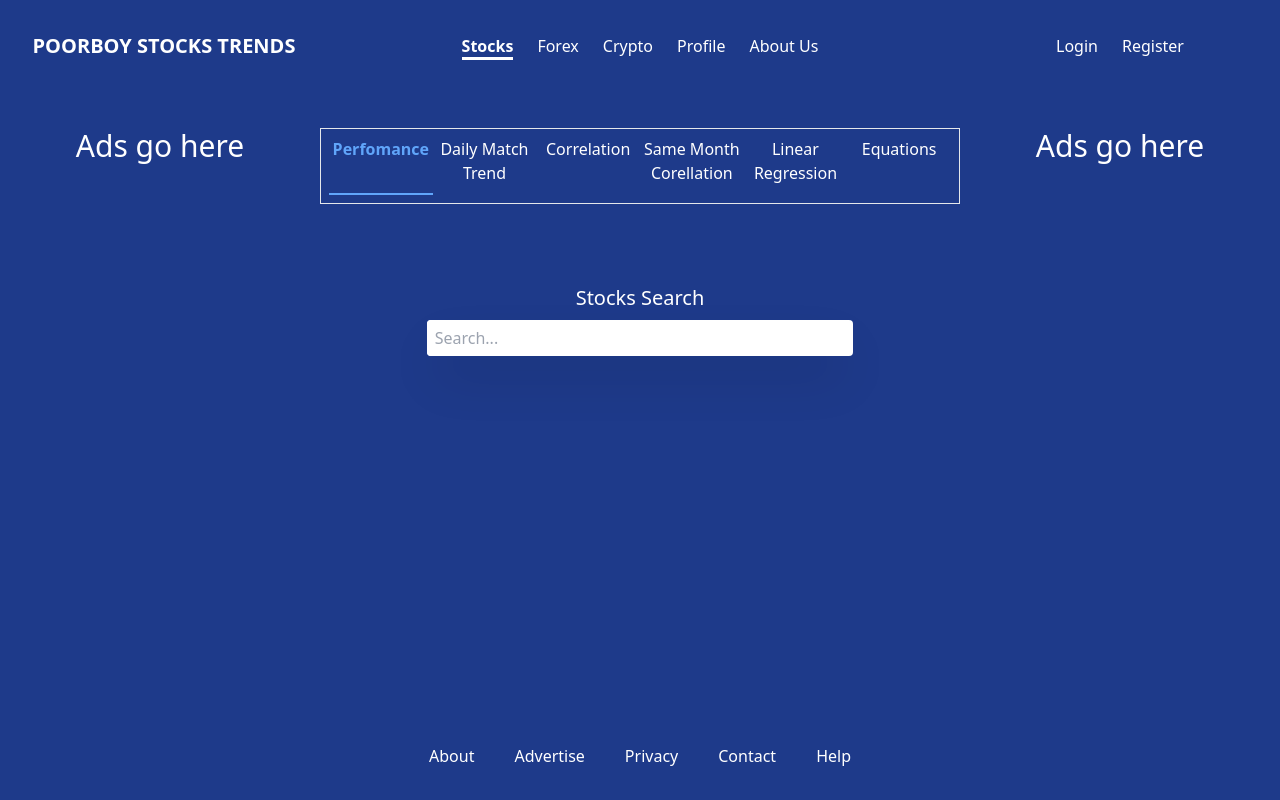
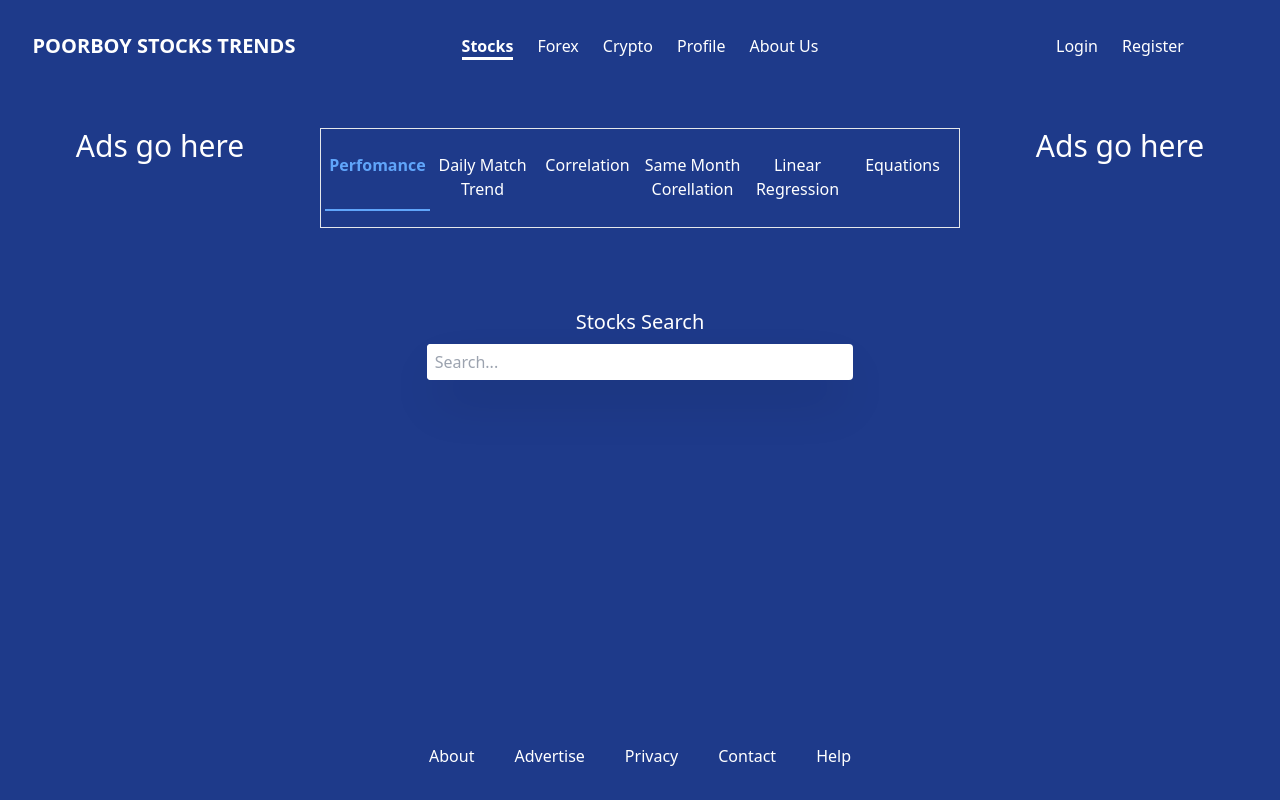
Before and after one commit to codeddave/poorboystockstrends, a React (Create React App) app: page /stocks in a window 1280 px wide. Built offline with nearby package versions, Linux system fonts and the light colour scheme.

Commit message:
styling uodates

```diff
--- a/src/pages/Stocks/index.tsx
+++ b/src/pages/Stocks/index.tsx
@@ -118,7 +118,7 @@ const Stocks: FC = () => {
 
   return (
     <div className="flex-grow  relative ">
-      <nav className="flex mb-8 pb-2 flex-wrap w-full mx-auto border di px-2">
+      <nav className="flex mb-8 py-3 md:py-4 flex-wrap justify-center w-full mx-auto border di px-1 ">
         <Tab
           onClick={() => onTabClick(TabTypes.performance)}
           width="1/6"
```
